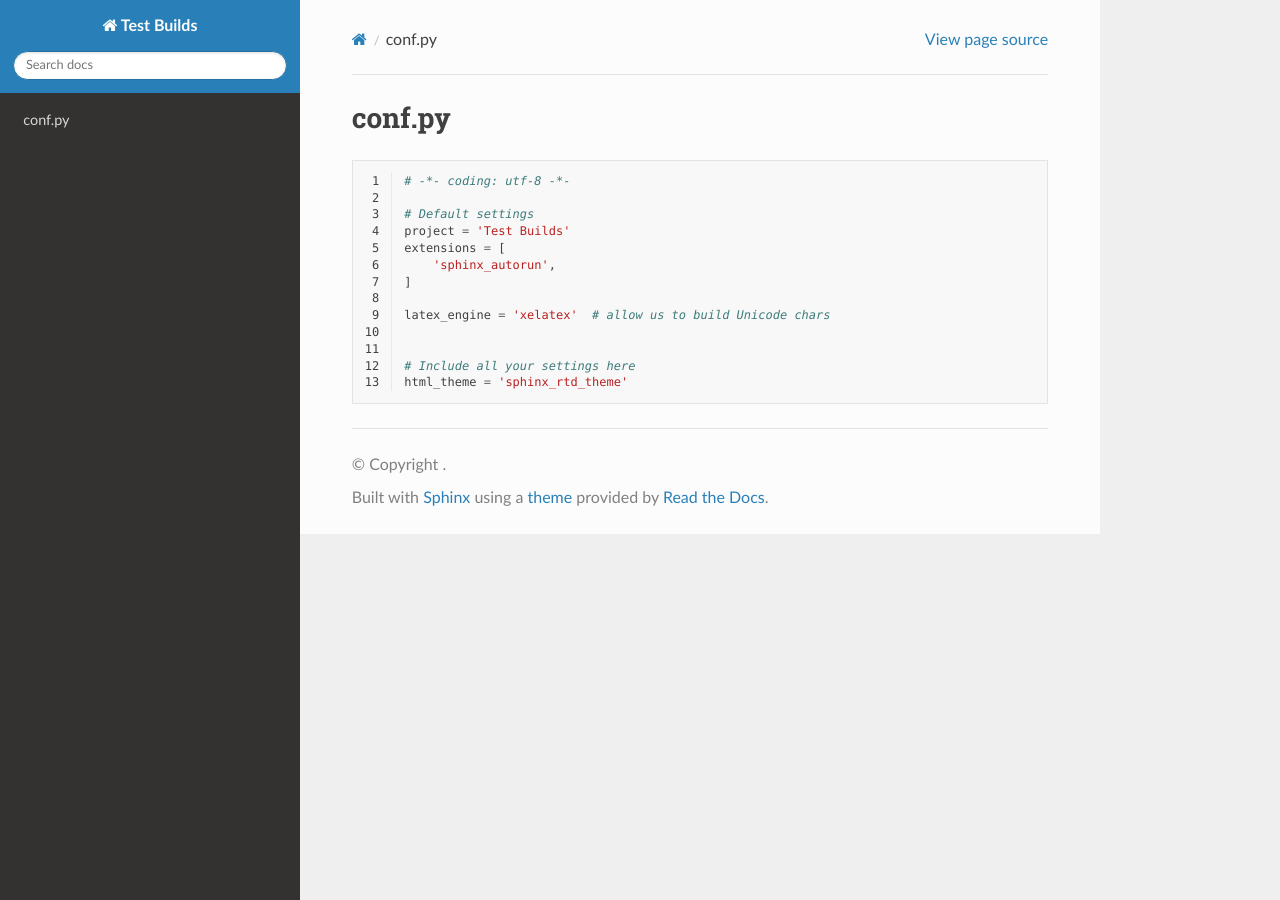
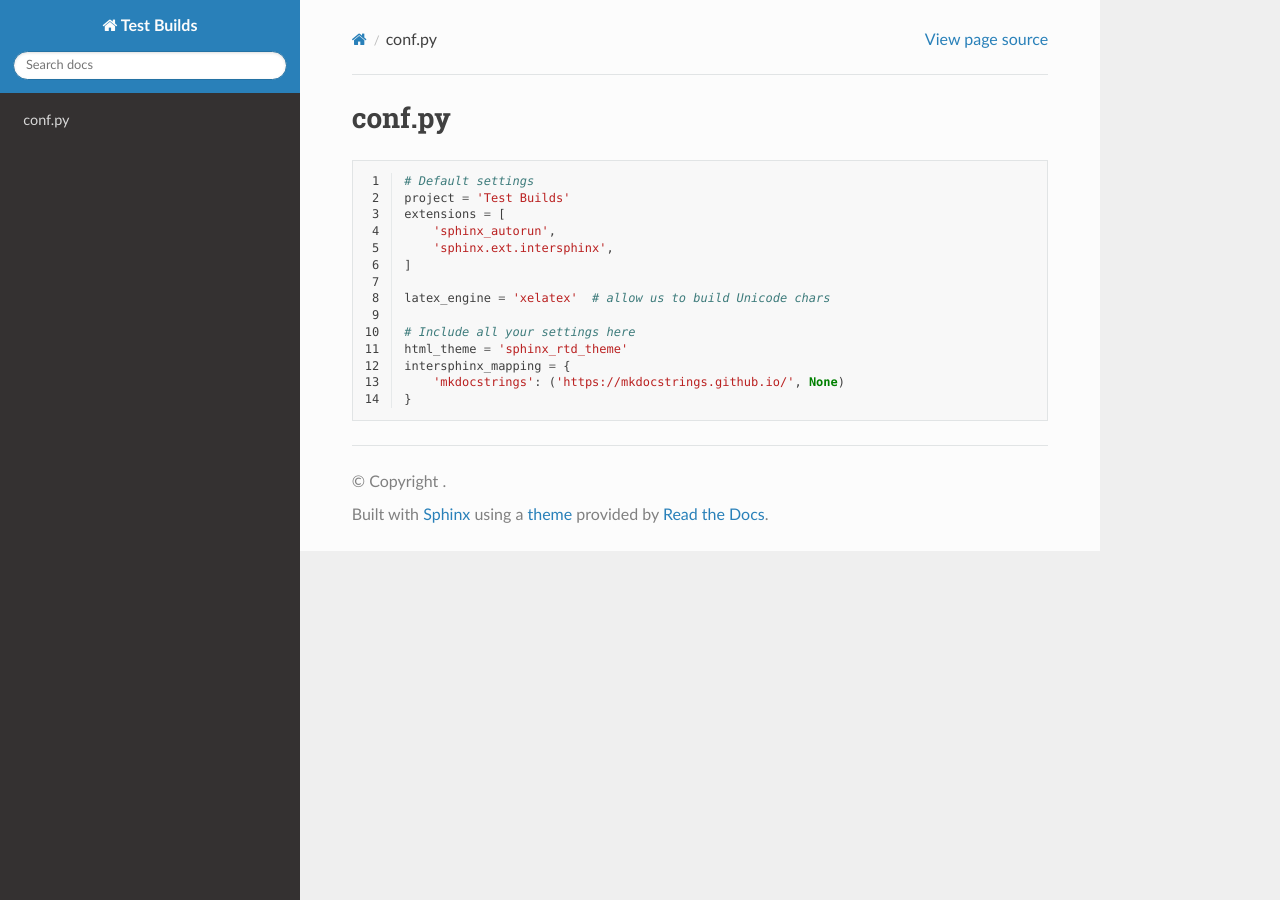
Before and after one commit to readthedocs/test-builds, a Sphinx documentation site: the page built from docs/conf.rst, in a window 1280 px wide. Built offline with Sphinx 7.4.7 and the Read the Docs theme 2.0.0, drawn with Linux system fonts in a browser that asks for light colours.

Commit message:
Build docs with Sphinx pointing to objects on MkDocs

```diff
--- a/docs/conf.py
+++ b/docs/conf.py
@@ -1,13 +1,14 @@
-# -*- coding: utf-8 -*-
-
 # Default settings
 project = 'Test Builds'
 extensions = [
     'sphinx_autorun',
+    'sphinx.ext.intersphinx',
 ]
 
 latex_engine = 'xelatex'  # allow us to build Unicode chars
 
-
 # Include all your settings here
 html_theme = 'sphinx_rtd_theme'
+intersphinx_mapping = {
+    'mkdocstrings': ('https://mkdocstrings.github.io/', None)
+}
```
Also changed, not shown: docs/index.rst (+13 -3 lines), .readthedocs.yaml.
